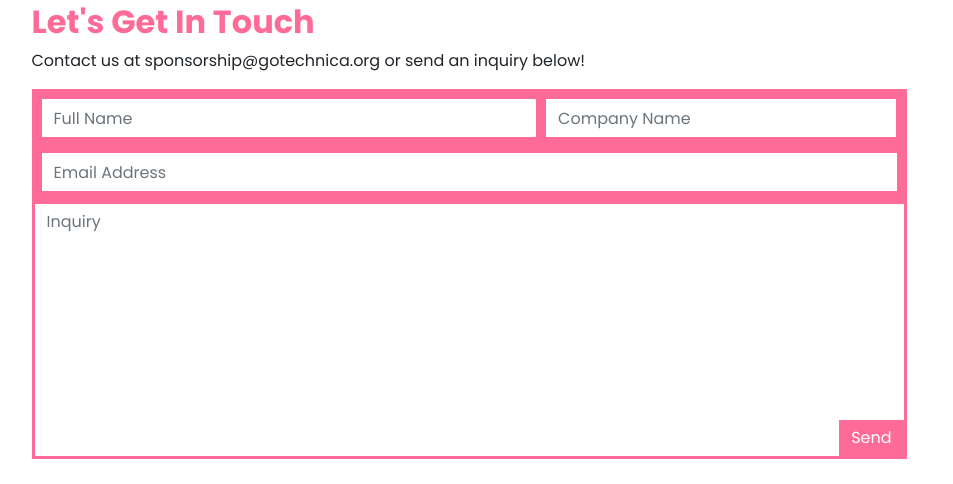
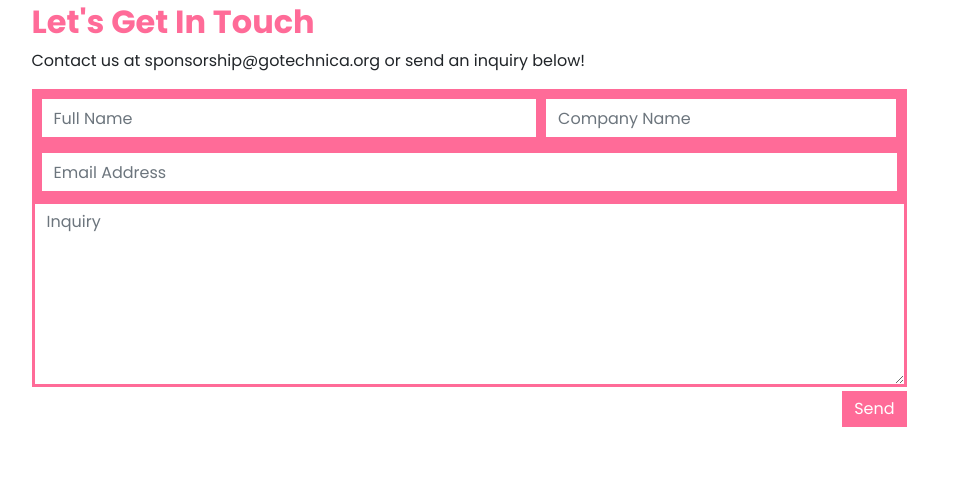
Before and after one commit to gotechnica/technica-sleeper-2020, a website: page sponsor.html in a window 1280 px wide. Shown: the part 817-1301 px from the top of the page, without its empty margins (171-1124 px from the left). Drawn offline with nearby package versions, Linux system fonts and the light colour scheme.

Commit message:
undoing overlay of submit button

```diff
--- a/css/sponsor.css
+++ b/css/sponsor.css
@@ -9,19 +9,14 @@
 
 .inquiry-box {
   border: 3px solid #FF6B98;
-  position: relative;
 }
 
-#inquiry-input {
-  width: 100%;
-  height: 100%;
-  box-sizing: border-box;
+.form-control {
+  border-radius: 0;
+  border: none;
 }
 
 .inquiry-btn {
-  position: absolute;
-  bottom: 0;
-  right: 0;
   border-radius: 0;
   background-color: #FF6B98;
 }
@@ -29,11 +24,6 @@
 .inquiry-btn:hover {
   filter: brightness(1.2);
   transition: .3s ease;
-}
-
-.form-control {
-  border-radius: 0;
-  border: none;
 }
 
 .overall-stats .heading {
--- a/sponsor.html
+++ b/sponsor.html
@@ -121,10 +121,12 @@
                 <input type="email" class="form-control" id="sponsor-email-input" placeholder="Email Address">
               </div>
             </div>
-            <div class="form-group inquiry-box">
+            <div class="form-group inquiry-box mb-1">
               <label class="sr-only" for="inquiry-input">Inquiry</label>
-              <textarea class="form-control" id="inquiry-input" rows="10" placeholder="Inquiry"></textarea>
-              <button type="submit" class="btn inquiry-btn mt-1 ml-1" id="submit-inquiry-button">Send</button>
+              <textarea class="form-control" id="inquiry-input" rows="7" placeholder="Inquiry"></textarea>
+            </div>
+            <div class="text-right">
+              <button type="submit" class="btn inquiry-btn" id="submit-inquiry-button">Send</button>
             </div>
           </form>
         </div>
```
